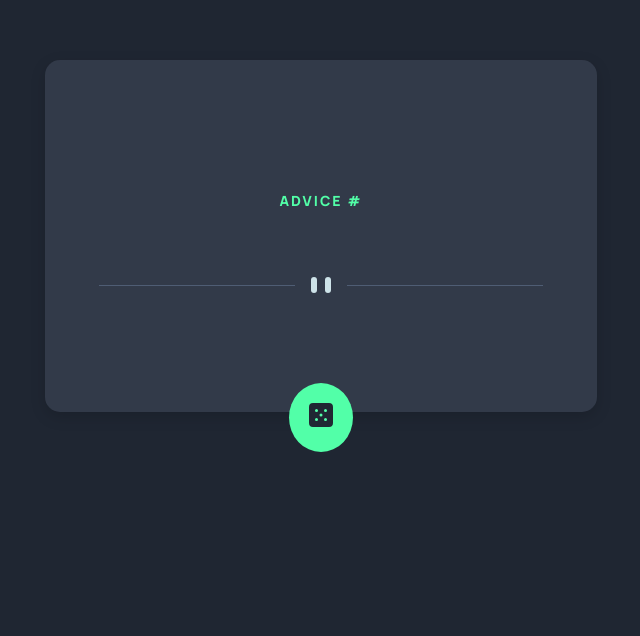
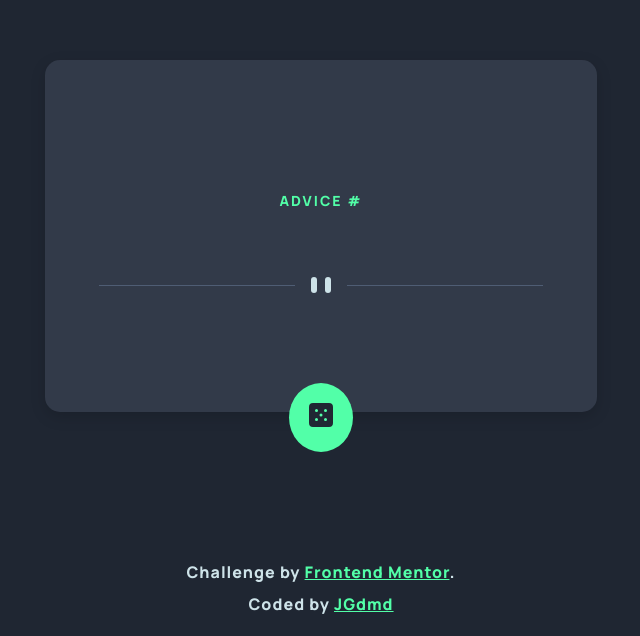
Before and after one commit to JGdmd/jgdmd.github.io, a plain HTML site: page index.html in a window 1280 px wide. Shown: the part 164-800 px from the top of the page, without its empty margins (319-959 px from the left). Drawn offline with Linux system fonts and the light colour scheme; no server answers.

Commit message:
Added Author

```diff
--- a/index.html
+++ b/index.html
@@ -38,7 +38,10 @@
             </svg>
         </div>
     </div>
-
+    <p class="author">
+        Challenge by <a href="https://www.frontendmentor.io/home">
+        Frontend Mentor</a>.<br /> Coded by <a href="https://github.com/JGdmd">JGdmd</a>
+    </p>
 <script src="apiDisplay.js" type="application/javascript"></script>
 </body>
 </html>
--- a/style.css
+++ b/style.css
@@ -14,6 +14,7 @@ body {
   display: -ms-flexbox;
   display: -webkit-flex;
   display: flex;
+  flex-direction: column;
   justify-content: center;
   align-items: center;
 }
@@ -86,4 +87,18 @@ body {
   box-shadow: 0px 1px 27px 3px hsl(150deg, 100%, 66%);
 }
 
+.author {
+  position: absolute;
+  bottom: 0;
+  text-align: center;
+  letter-spacing: 1px;
+  color: hsl(193deg, 38%, 86%);
+  line-height: 200%;
+}
+.author a {
+  text-decoration: underline;
+  color: initial;
+  color: hsl(150deg, 100%, 66%);
+}
+
 /*# sourceMappingURL=style.css.map */
```
